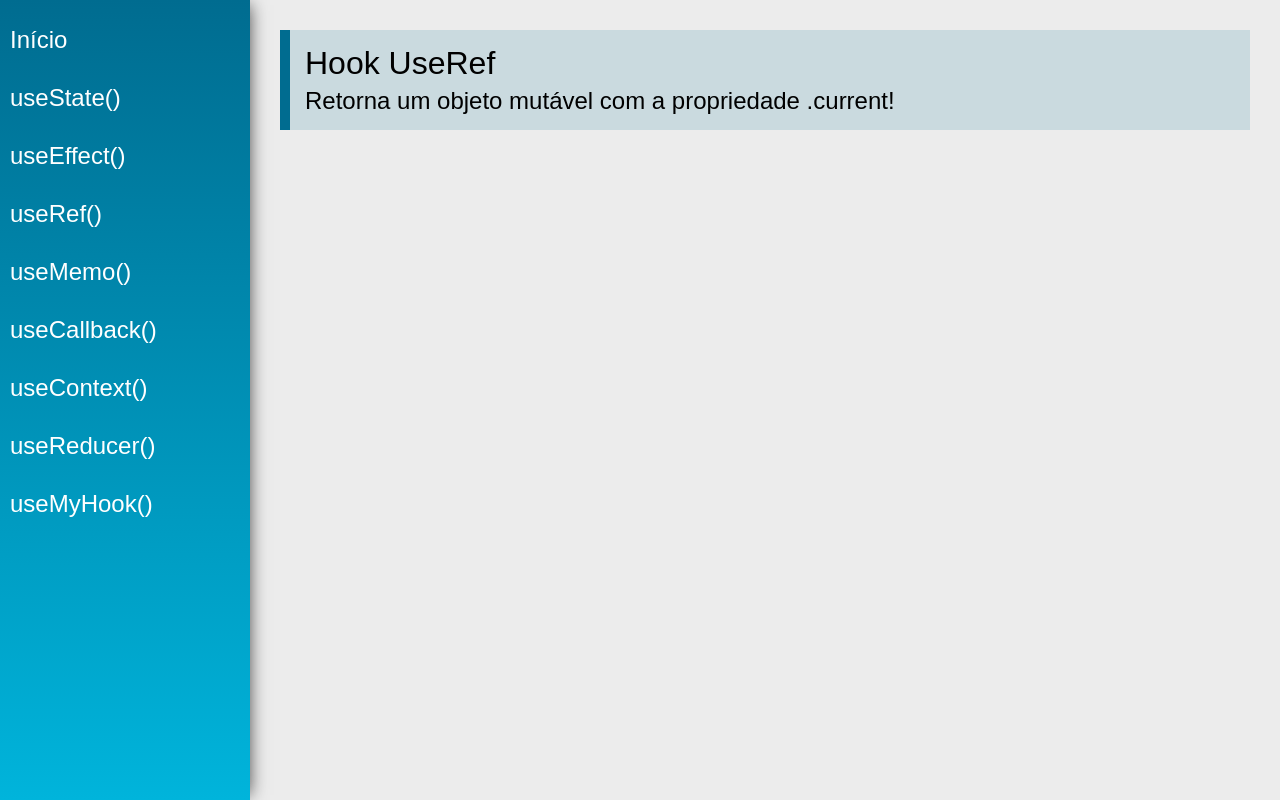
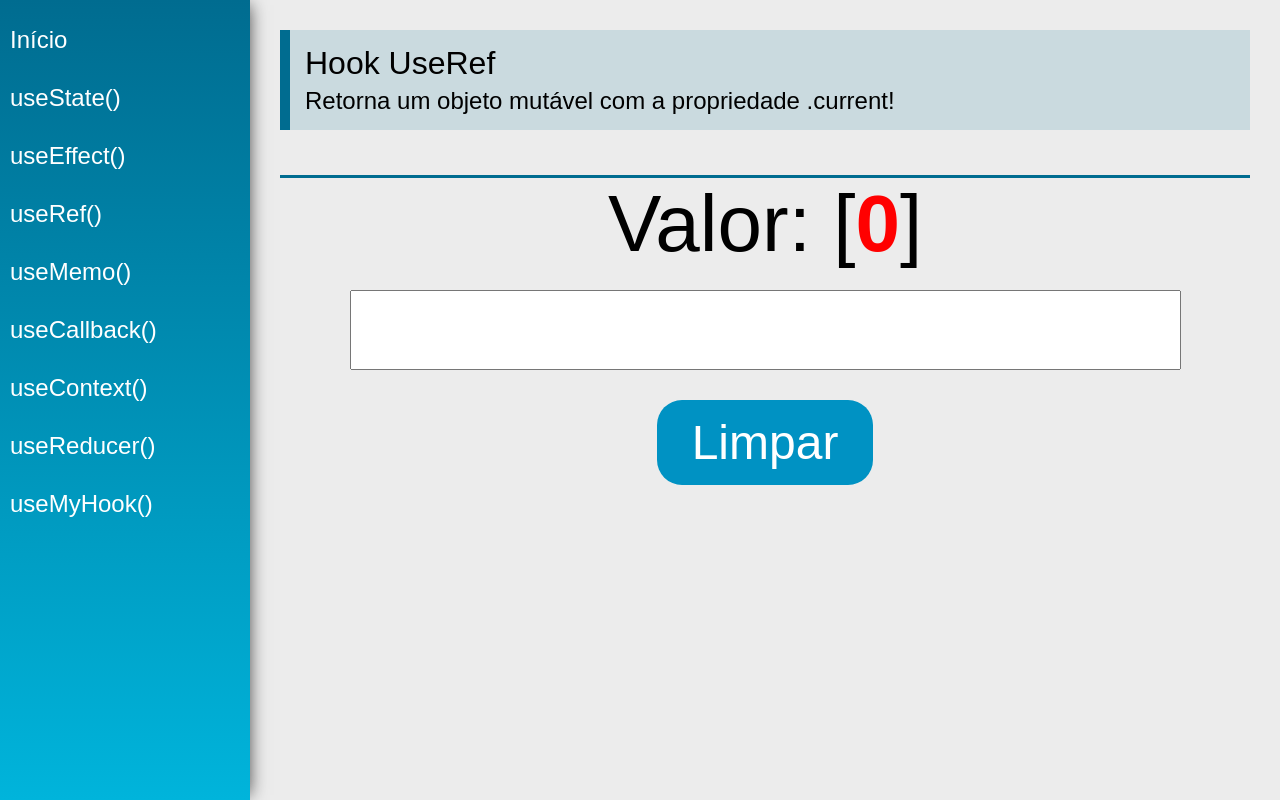
Before and after one commit to davidIsrael-rj/hooks_React, a React (Create React App) app: page /useRef in a window 1280 px wide. Built offline with nearby package versions, Linux system fonts and the light colour scheme.

Commit message:
Exercício #01 de UseRef()

```diff
--- a/src/views/examples/UseRef.jsx
+++ b/src/views/examples/UseRef.jsx
@@ -1,13 +1,32 @@
-import React from "react";
+import React, { useEffect, useRef, useState } from "react";
 import PageTitle from "../../components/layout/PageTitle";
+import SectionTitle from "../../components/layout/SectionTitle";
 
-const UseRef = (props)=>{
-    return(
+const UseRef = (props) => {
+    const [value1, setValue1] = useState("")
+    const count = useRef(0)
+
+    useEffect(function () {
+        count.current = count.current + 1
+    }, [value1])
+    return (
         <div className="UseRef">
             <PageTitle
                 title="Hook UseRef"
                 subtitle="Retorna um objeto mutável com a propriedade .current!"
             />
+            <SectionTitle />
+            <div className="center">
+                <div>
+                    <span className="text">Valor:</span>
+                    <span className="text">{value1} [</span>
+                    <span className="text red">{count.current}</span>
+                    <spant className="text">]</spant>
+                </div>
+                <input type="text" className="input"
+                    value={value1} onChange={e => setValue1(e.target.value)} />
+                <button className="btn" onClick={() => setValue1("")}>Limpar</button>
+            </div>
         </div>
     )
 }
```
